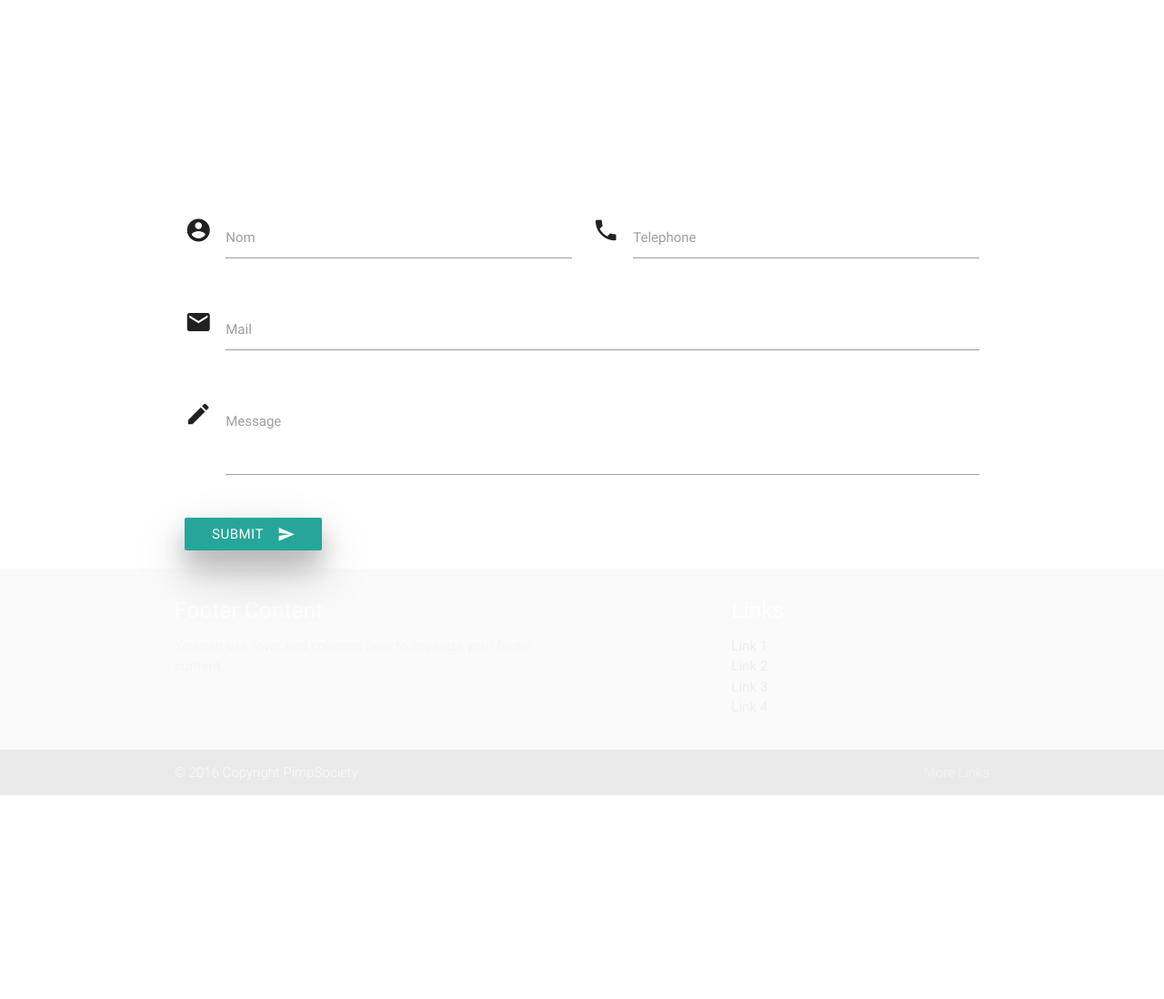
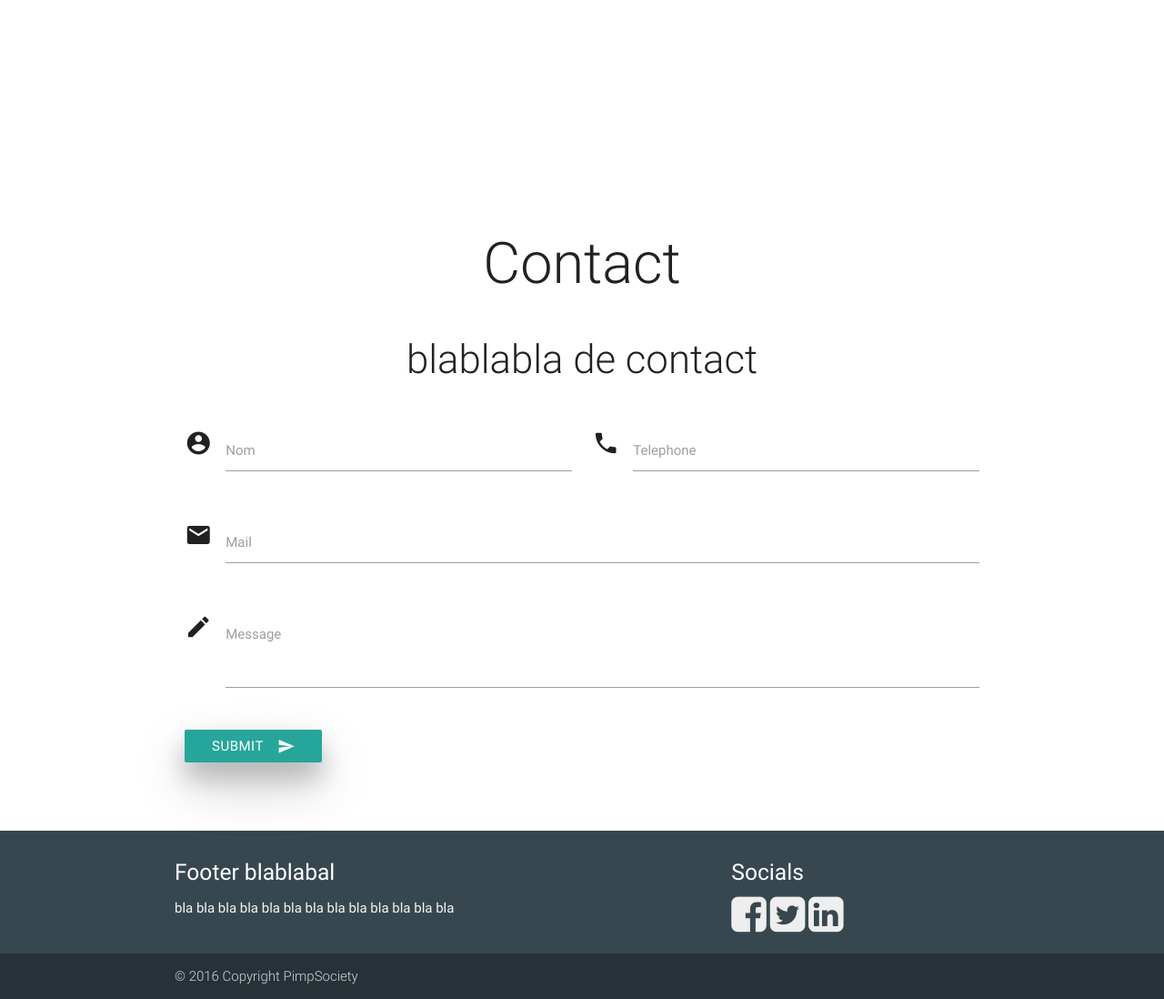
Before and after one commit to JL-Youk/PimpSociety, a PHP site: page / in a window 1280 px wide. Shown: the part 1363-2461 px from the top of the page at 91% size. Before the commit the page ends 2237 px from the top, so only its background shows below. Run offline with PHP 8.4, Linux system fonts and the light colour scheme; some libraries are stand-ins or nearby versions.

Commit message:
maj de contenu

```diff
--- a/index.php
+++ b/index.php
@@ -5,6 +5,7 @@
     <link href="http://fonts.googleapis.com/icon?family=Material+Icons" rel="stylesheet">
     <!--Import materialize.css-->
     <link type="text/css" rel="stylesheet" href="css/materialize.min.css"  media="screen,projection"/>
+    <link type="text/css" rel="stylesheet" href="css/font-awesome.min.css"  media="screen,projection"/>
     <link type="text/css" rel="stylesheet" href="css/style.css"  media="screen,projection"/>
 
     <!--Let browser know website is optimized for mobile-->
@@ -14,8 +15,9 @@
     <script type="text/javascript" src="js/materialize.min.js"></script>
     <script src="js/jquery.timeago.min.js"></script>
     <script src="js/prism.js"></script>
-    <script src="jade/lunr.min.js"></script>
-    <script src="jade/search.js"></script>
+    <script src="js/lunr.min.js"></script>
+    <script src="js/search.js"></script>
+    <script src="js/scrollTo.js"></script>
     <script src="js/init.js"></script>
     <script type="text/javascript" src="js/script.js"></script>
   </head>
@@ -28,15 +30,31 @@
    <div class="nav-wrapper teal accent-4">
      <div class="container">
        <a href="#" class="brand-logo">Pimp Society</a>
+       <a href="#" data-activates="slide-out" class="button-collapse"><i class="material-icons">menu</i></a>
+
        <ul id="nav-mobile" class="right hide-on-med-and-down">
-         <li><a href="sass.html">Nos offres</a></li>
-         <li><a href="badges.html">Devis</a></li>
-         <li><a href="collapsible.html">Contact</a></li>
+         <li><a href="#Offres">Nos offres</a></li>
+         <li><a href="#Devis">Devis</a></li>
+         <li><a href="#Contact">Contact</a></li>
        </ul>
      </div>
    </div>
  </nav>
  <!--Fin menu -->
+
+ <!-- menu mobil-->
+ <ul id="slide-out" class="side-nav">
+   <li <h2 class="brand-logo">Pimp Society</h2></li>
+   <li><a href="#Offres">Nos offres</a></li>
+   <li><div class="divider"></div></li>
+   <li><a href="#Devis">Devis</a></li>
+   <li><div class="divider"></div></li>
+   <li><a href="#Contact">Contact</a></li>
+   <li><div class="divider"></div></li>
+</ul>
+
+ <!--fin menu mobil-->
+
  <!-- Slide1 -->
  <div class="container">
   <div class="section">
@@ -67,6 +85,10 @@
 
 <!-- Contact -->
 <div class="row">
+  <h1 class="col s12 light center header">Contact</h1>
+  <h3 class="col s12 light center header">blablabla de contact</h3>
+</div>
+<div class="row" id="Contact">
   <div class="container">
     <form class="col s12">
       <div class="row">
@@ -102,31 +124,30 @@
       </div>
     </form>
   </div>
+  <div class="PimpMarginX3"></div>
 </div>
  <!-- footer -->
 
- <footer class="page-footer grey lighten-5 blue-text text-darken-2">
+ <footer class="page-footer  blue-grey darken-3">
         <div class="container">
           <div class="row">
             <div class="col l6 s12">
-              <h5 class="white-text">Footer Content</h5>
-              <p class="grey-text text-lighten-4">You can use rows and columns here to organize your footer content.</p>
+              <h5 class="white-text">Footer blablabal</h5>
+              <p class="grey-text text-lighten-4">bla bla bla bla bla bla bla bla bla bla bla bla bla </p>
             </div>
             <div class="col l4 offset-l2 s12">
-              <h5 class="white-text">Links</h5>
-              <ul>
-                <li><a class="grey-text text-lighten-3" href="#!">Link 1</a></li>
-                <li><a class="grey-text text-lighten-3" href="#!">Link 2</a></li>
-                <li><a class="grey-text text-lighten-3" href="#!">Link 3</a></li>
-                <li><a class="grey-text text-lighten-3" href="#!">Link 4</a></li>
-              </ul>
+              <h5 class="white-text">Socials</h5>
+              <div>
+                <a class="grey-text text-lighten-3" href="#!"><i class="fa fa-facebook-square fa-3x" aria-hidden="true"></i></a>
+                <a class="grey-text text-lighten-3" href="#!"><i class="fa fa-twitter-square fa-3x" aria-hidden="true"></i></a>
+                <a class="grey-text text-lighten-3" href="#!"><i class="fa fa-linkedin-square fa-3x" aria-hidden="true"></i></a>
+              </div>
             </div>
           </div>
         </div>
-        <div class="footer-copyright">
+        <div class="footer-copyright blue-grey darken-4">
           <div class="container">
           © 2016 Copyright PimpSociety
-          <a class="grey-text text-lighten-4 right" href="#!">More Links</a>
           </div>
         </div>
       </footer>
```
